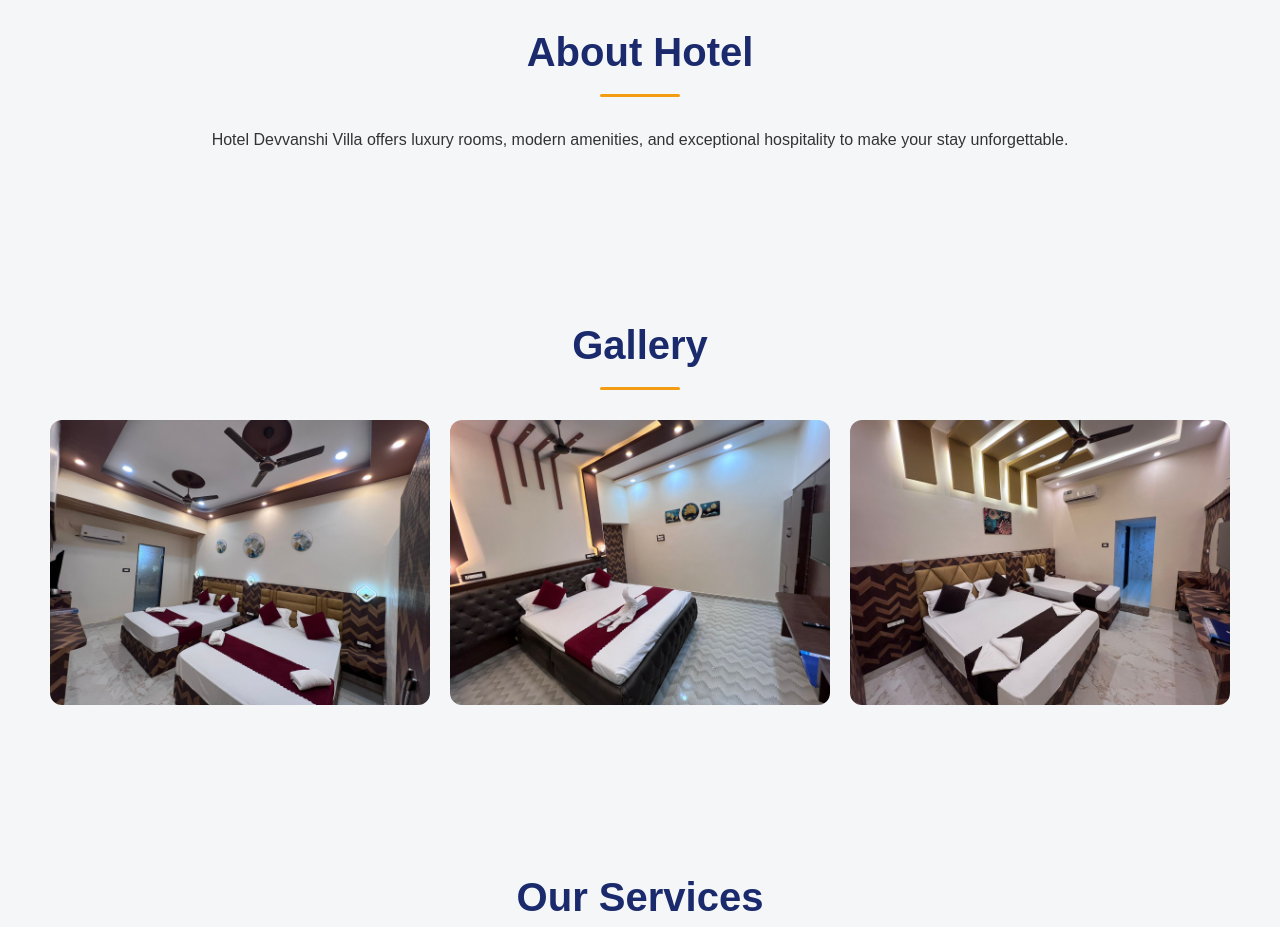
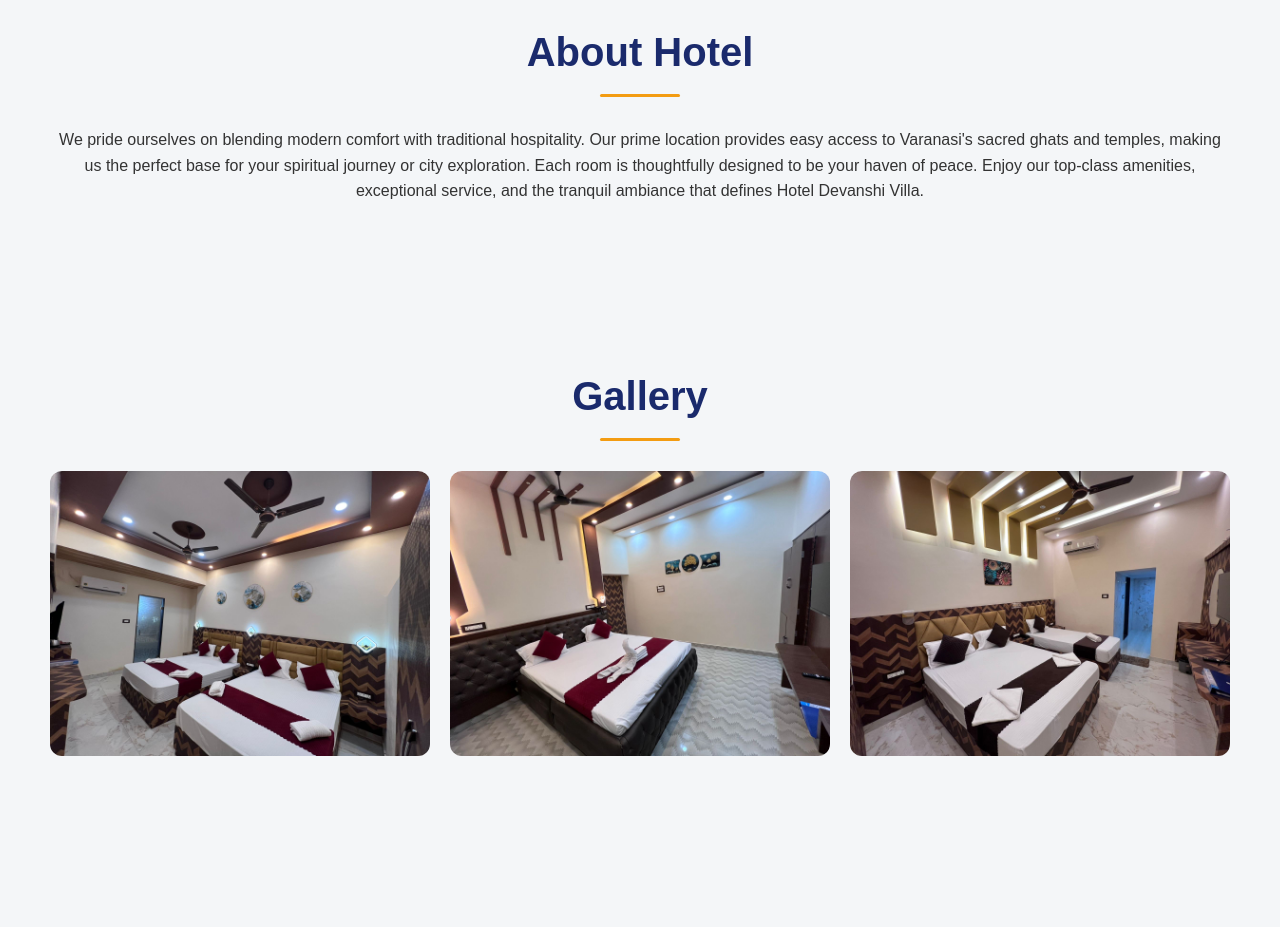
Before and after one commit to Abhigyan-xx/HotelDevvanshi--main, a plain HTML site: page index.html in a window 1280 px wide. Shown: the part 1560-2487 px from the top of the page. Drawn offline with Linux system fonts and the light colour scheme.

Commit message:
aboutUpdate

```diff
--- a/index.html
+++ b/index.html
@@ -57,7 +57,9 @@
   <!-- About Hotel -->
   <section id="about" class="section">
     <h2>About Hotel</h2>
-    <p>Hotel Devvanshi Villa offers luxury rooms, modern amenities, and exceptional hospitality to make your stay unforgettable.</p>
+    <p>
+We pride ourselves on blending modern comfort with traditional hospitality. Our prime location provides easy access to Varanasi's sacred ghats and temples, making us the perfect base for your spiritual journey or city exploration.
+Each room is thoughtfully designed to be your haven of peace. Enjoy our top-class amenities, exceptional service, and the tranquil ambiance that defines Hotel Devanshi Villa.</p>
   </section>
 
   <!-- Gallery -->
```
